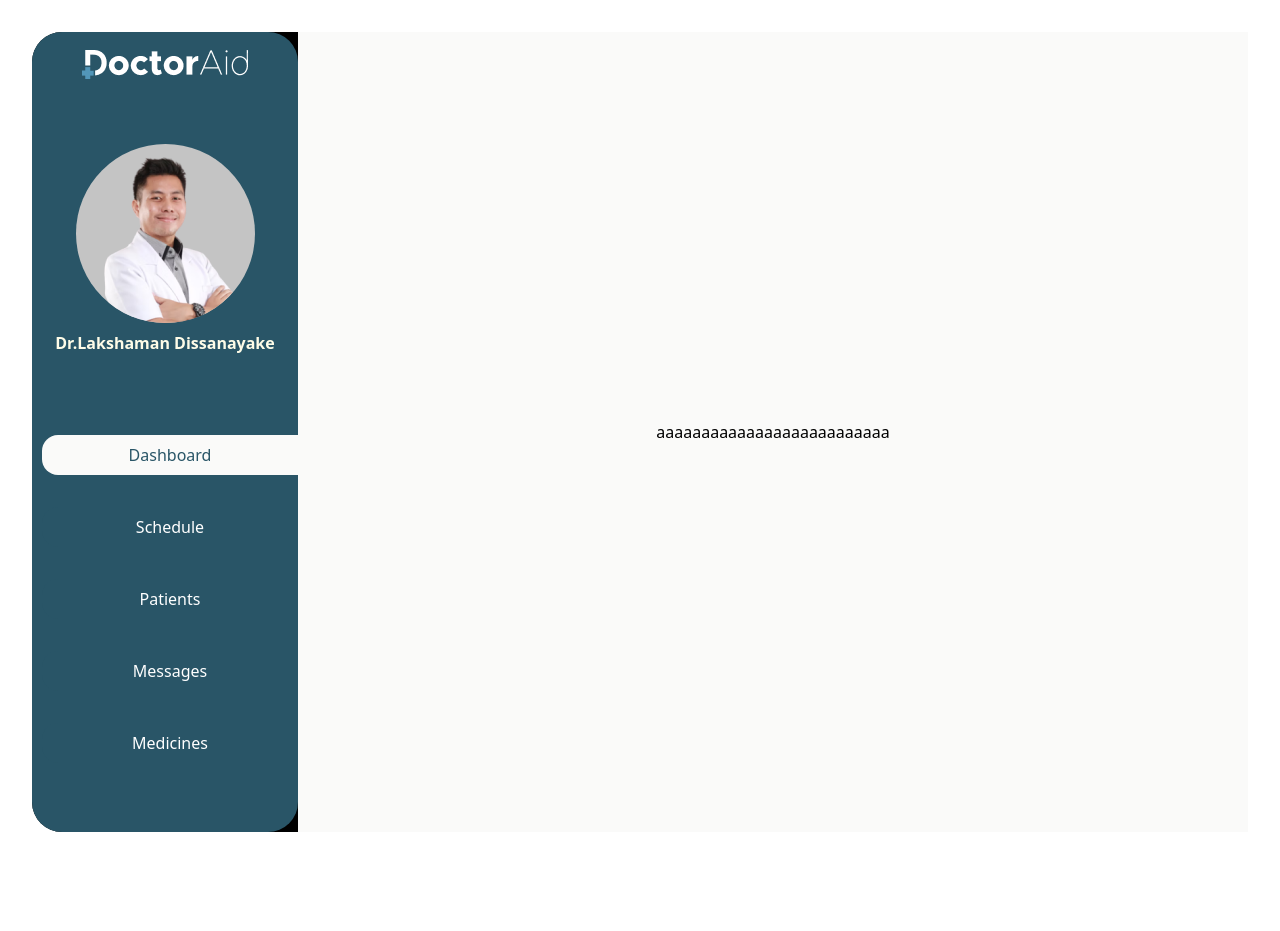
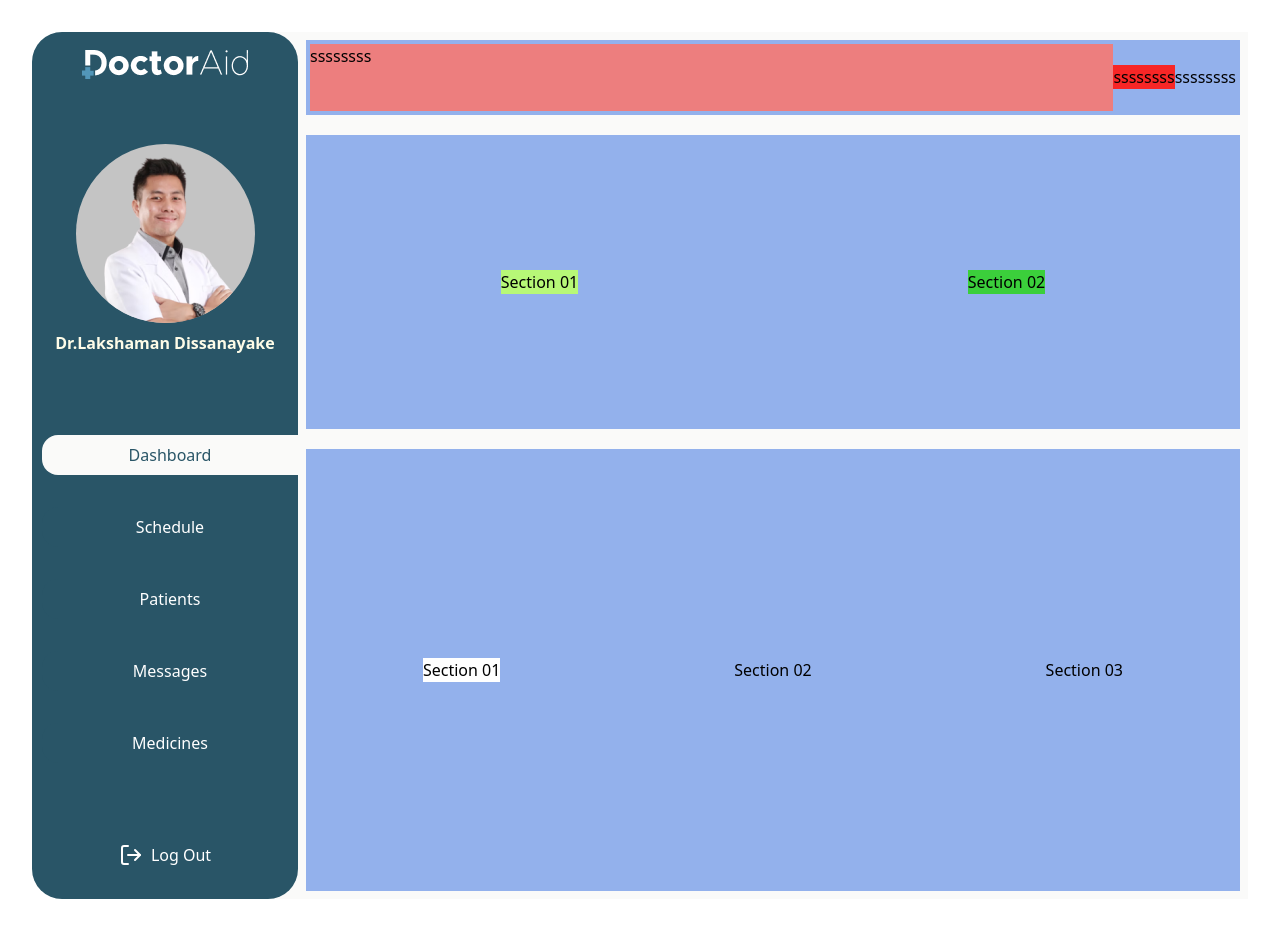
Before and after one commit to DoctorAid/doctoraid-main, a React (Vite) app in the folder doctors-dashboard/: page / in a window 1280 px wide. Before the commit the page ends 867 px from the top, so only its background shows below. Built offline with nearby package versions, Linux system fonts and the light colour scheme.

Commit message:
homepage sections devided

```diff
--- a/doctors-dashboard/src/App.jsx
+++ b/doctors-dashboard/src/App.jsx
@@ -3,8 +3,26 @@ import Navigation from './assets/components/Navigation'
 
 function App() {
   return (
-    <div className='flex bg-[#FAFAF9] w-full items-center justify-center text-black'>
-      <p>aaaaaaaaaaaaaaaaaaaaaaaaaa</p>
+    <div className='flex flex-col gap-5 bg-[#FAFAF9] w-full  px-2 py-2 items-start justify-start text-black'>
+
+      <div className='flex justify-between w-full h-[10%] bg-[#93b1ec] items-center px-1 py-1'>
+        <div className='bg-[#ed7e7e] w-full h-full'><p>ssssssss</p></div>
+        <div className='bg-[#f72626]'><p>ssssssss</p></div>
+        <p>ssssssss</p>
+      </div>
+
+      <div className='flex justify-around w-full h-[40%] bg-[#93b1ec] items-center'>
+        <div className='bg-[#b7f877]'><p>Section 01</p></div>
+        <div className='bg-[#3bcf3b]'><p>Section 02</p></div>
+
+      </div>
+
+      <div className='flex justify-around w-full h-[60%] bg-[#93b1ec] items-center'>
+        <div className='bg-[#FFFF]'><p>Section 01</p></div>
+        <div><p>Section 02</p></div>
+        <div><p>Section 03</p></div>
+
+      </div>
 
 
     </div>
--- a/doctors-dashboard/src/assets/components/Navigation.jsx
+++ b/doctors-dashboard/src/assets/components/Navigation.jsx
@@ -4,8 +4,8 @@ import NavigationTabs from './NavigationTabs';
 
 function Navigation() {
   return (
-    <div className='bg-black rounded-l-[30px] bg-[#FAFAF9] h-[100vh]'>
-     <div className="flex flex-col w-[16.625rem] h-[100vh] py-8 gap-20 bg-[#295567] rounded-[30px]">
+    <div className='rounded-l-[30px] bg-[#FAFAF9] h-screeen '>
+     <div className="flex flex-col w-[16.625rem] h-[100%] py-8 gap-20 bg-[#295567] rounded-[30px]">
 
 
         <div className='flex flex-col items-center justify-center'>
```
